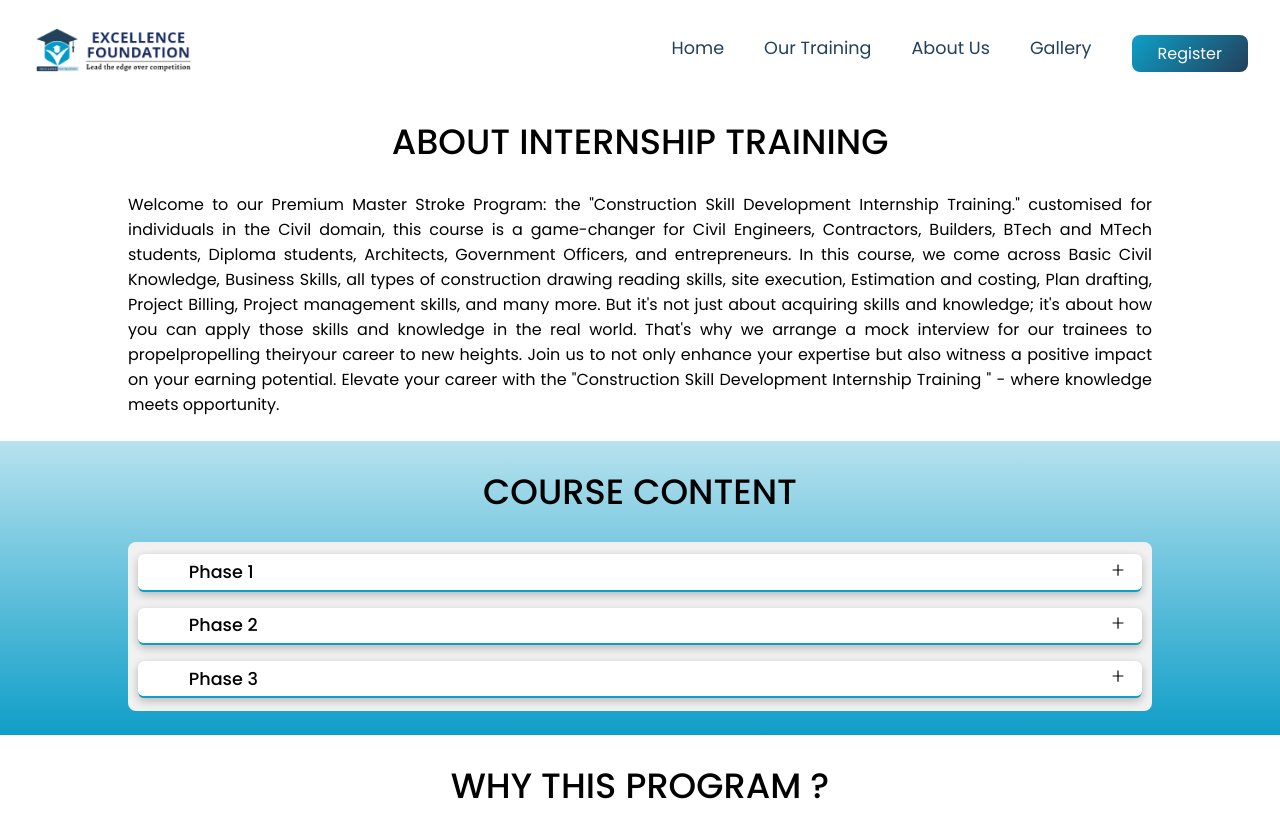
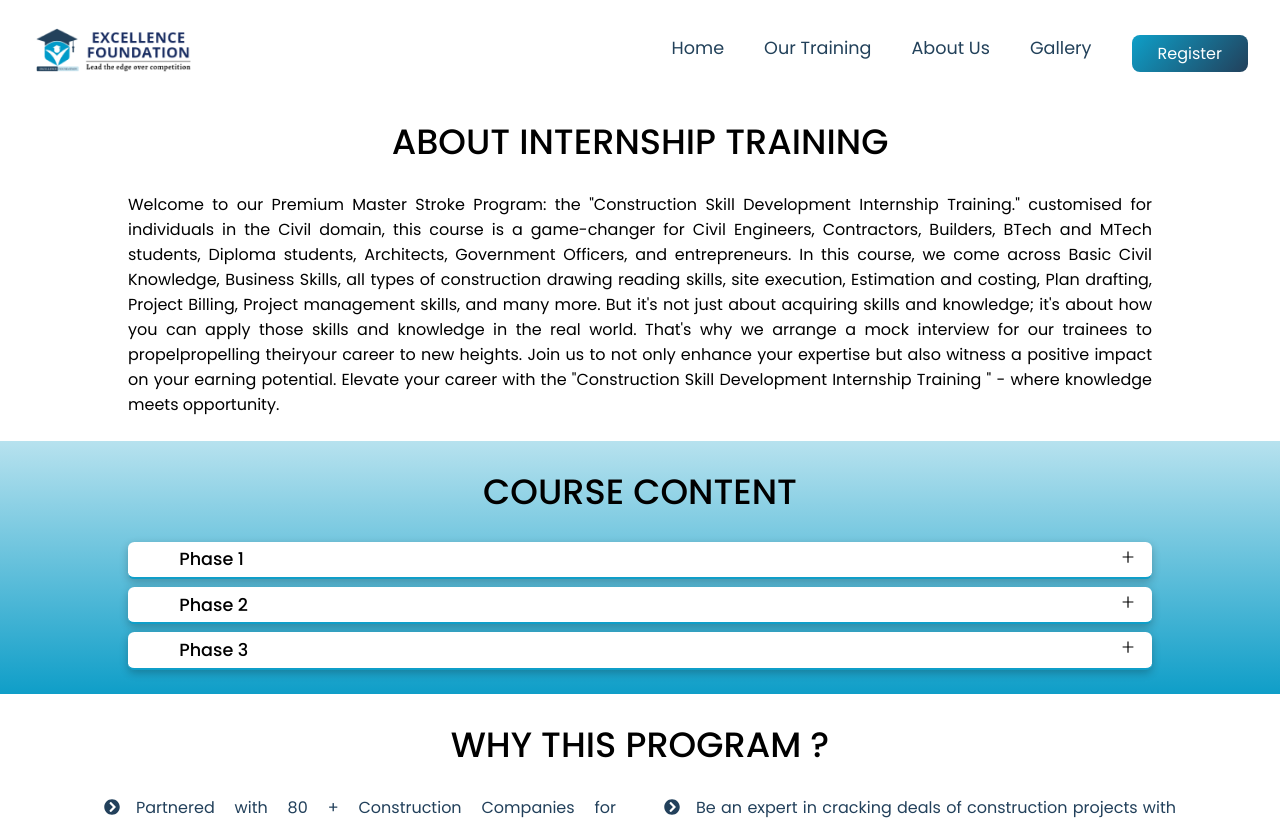
Before and after one commit to wyash12/ef-frontend, a Next.js app: page /course/construction-skill-development-internship-training in a window 1280 px wide. Shown: the top 820 px of the page. Built offline with nearby package versions, Linux system fonts and the light colour scheme; some icons are missing.

Commit message:
course content design

```diff
--- a/components/course/CourseContent.module.scss
+++ b/components/course/CourseContent.module.scss
@@ -16,10 +16,11 @@
     width: 80%;
     display: flex;
     flex-direction: column;
-    gap: 1rem;
-    background-color: white;
-    padding: 0.8rem 0.6rem;
-    background: #f1f1f1;
+    gap: 0.5rem;
+    // background-color: white;
+    // padding: 0.8rem 0.6rem;
+    // background: #f1f1f1;
+    background: transparent;
     border-radius: 0.5rem;
 
     .elementContainer {
@@ -40,7 +41,7 @@
         display: flex;
         justify-content: space-between;
         align-items: center;
-        gap: 1rem;
+        gap: 0.5rem;
         font-size: 1rem;
 
         .title {
@@ -59,12 +60,10 @@
       .points {
         display: flex;
         flex-direction: column;
-        gap: 1rem;
-        // background-color: gray;
+        gap: 0.5rem;
 
         .pointsContainer {
           display: flex;
-          // align-items: center;
           gap: 1rem;
           padding-left: 2rem;
         }
@@ -72,9 +71,6 @@
         .elementContainer {
           margin: 0.1rem 0;
           margin-left: 1rem;
-          // display: flex;
-          // flex-direction: column;
-          // gap: 1rem;
         }
       }
     }
```
